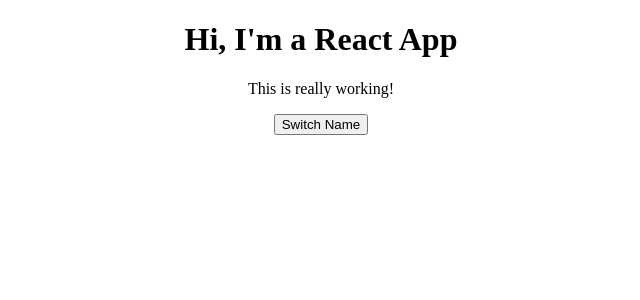
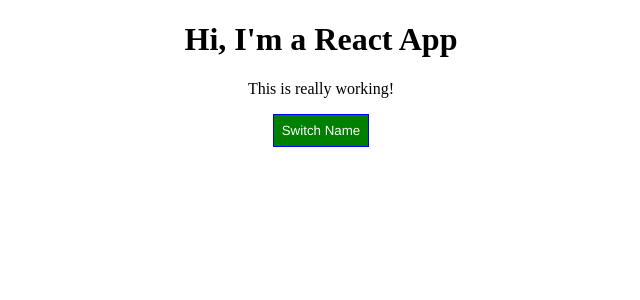
Before and after one commit to Tetsumote/udemy-CSSmodule, a React (Create React App) app: page / in a window 1280 px wide. Shown: the top 300 px of the page, without its empty margins (319-959 px from the left). Built offline with nearby package versions, Linux system fonts and the light colour scheme.

Commit message:
change to normal style

```diff
--- a/src/App.js
+++ b/src/App.js
@@ -1,5 +1,6 @@
 import React, { Component } from "react";
-import classes from "./App.css";
+//import classes from "./App.css";
+import "./App.css";
 import Person from "./Person/Person";
 
 class App extends Component {
@@ -75,7 +76,7 @@
       <div className="App">
         <h1>Hi, I'm a React App</h1>
         <p className={classes.join(" ")}>This is really working!</p>
-        <button className={classes.Button} onClick={this.togglePersonsHandler}>
+        <button className="Button" onClick={this.togglePersonsHandler}>
           Switch Name
         </button>
         {persons}
```
